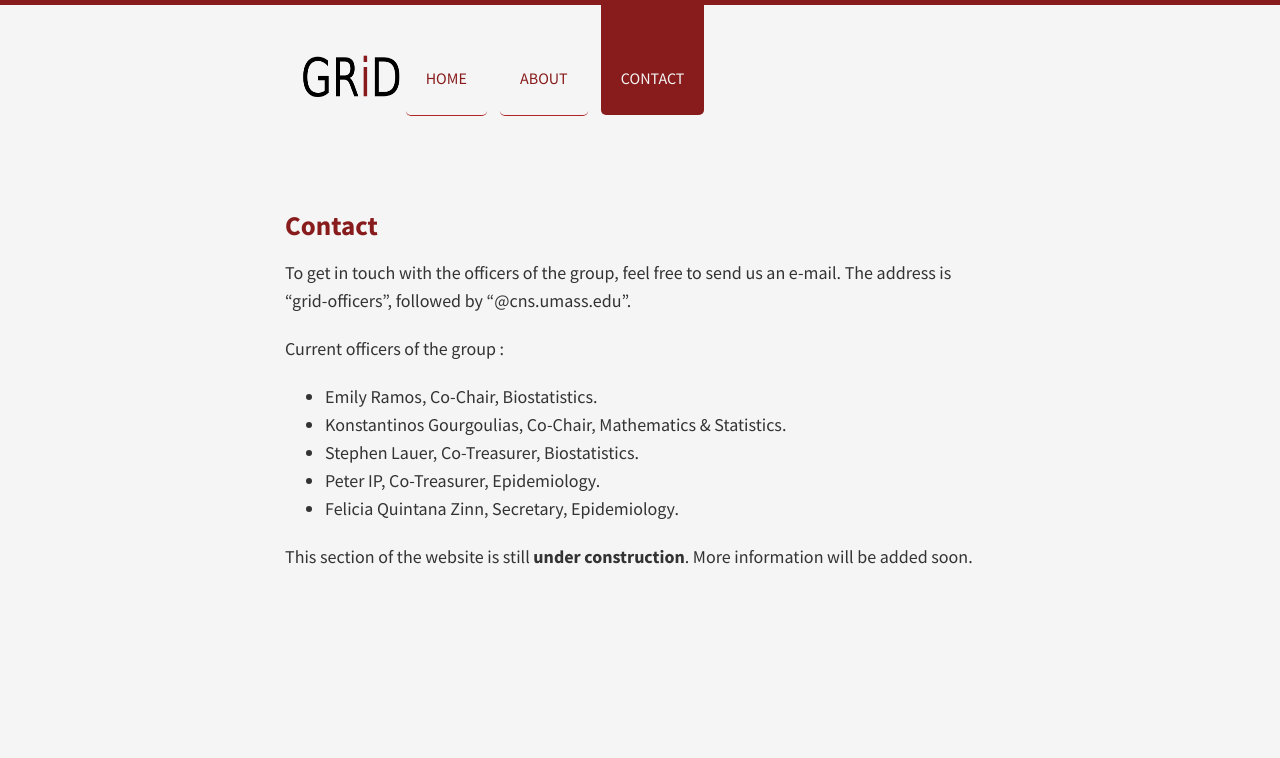
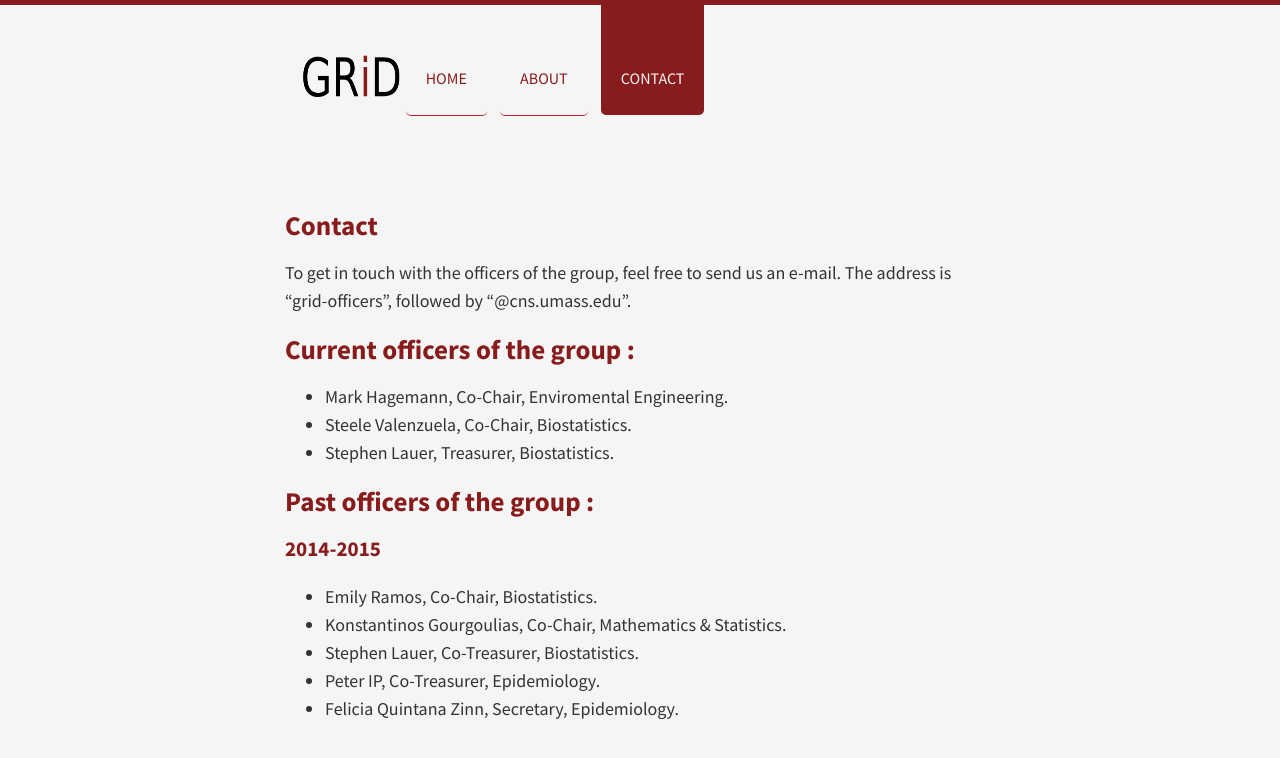
Before and after one commit to gridclub/gridclub.github.io, a Jekyll site: the page built from contact/index.md, in a window 1280 px wide. Shown: the top 758 px of the page. Built offline with Jekyll 4.4.1, drawn with Linux system fonts in a browser that asks for light colours; nearby versions of some CDN libraries.

Commit message:
Added information concerning new officers.

```diff
--- a/contact/index.md
+++ b/contact/index.md
@@ -5,12 +5,18 @@ title: Contact
 
 To get in touch with the officers of the group, feel free to send us an e-mail. The address is "grid-officers", followed by "@cns.umass.edu".
 
-Current officers of the group :
+## Current officers of the group :
+
+* Mark Hagemann, Co-Chair, Enviromental Engineering.
+* Steele Valenzuela, Co-Chair, Biostatistics.
+* Stephen Lauer, Treasurer, Biostatistics.
+
+## Past officers of the group :
+
+### 2014-2015
 
 * Emily Ramos, Co-Chair, Biostatistics.
 * Konstantinos Gourgoulias, Co-Chair, Mathematics & Statistics.
 * Stephen Lauer, Co-Treasurer, Biostatistics.
 * Peter IP, Co-Treasurer, Epidemiology.
 * Felicia Quintana Zinn, Secretary, Epidemiology.
-
-This section of the website is still **under construction**. More information will be added soon.
```
